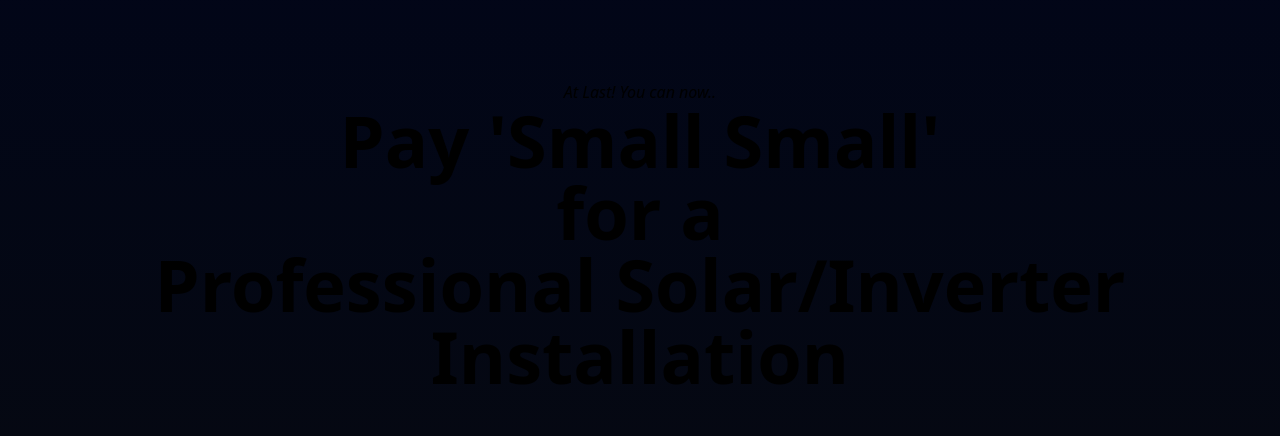
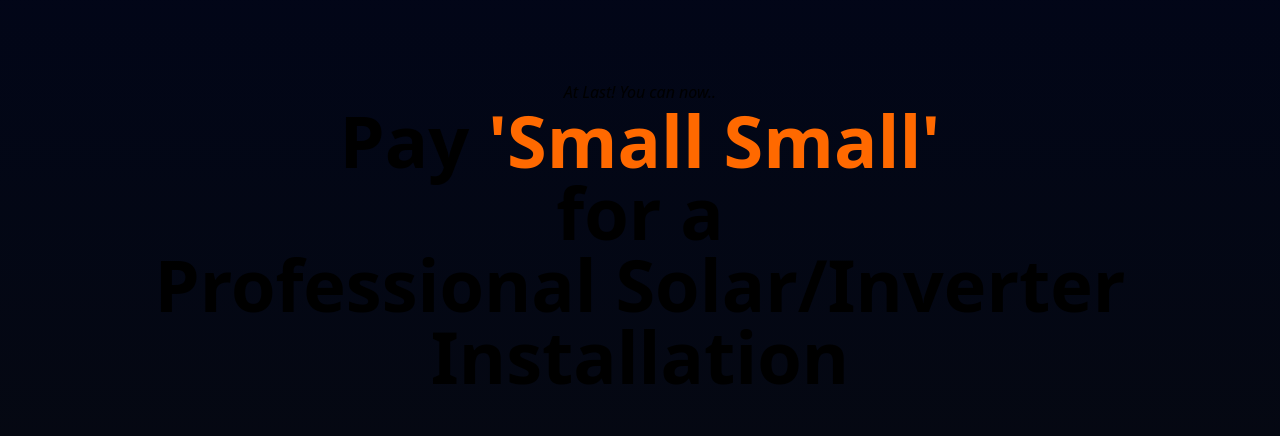
Before and after one commit to Dessimal/next-valuemine-ad, a Next.js app: page / in a window 1280 px wide. Shown: the top 436 px of the page. Built offline with nearby package versions, Linux system fonts and the light colour scheme.

Commit message:
added more style

```diff
--- a/app/page.tsx
+++ b/app/page.tsx
@@ -105,7 +105,8 @@ const Home = () => {
           <div className="w-full pb-10">
             <p className=" text-center italic">At Last! You can now..</p>
             <h1 className="font-extrabold sm:text-6xl lg:text-7xl text-2xl text-center">
-              Pay &apos;Small Small&apos;{" "}
+              Pay{" "}
+              <span className="text-orange-500">&apos;Small Small&apos; </span>
               <br className="hidden md:inline-block" /> for a{" "}
               <br className="hidden md:inline-block" />
               Professional Solar/Inverter Installation
--- a/components/Footer.tsx
+++ b/components/Footer.tsx
@@ -6,7 +6,7 @@ type FooterProps = {
 
 const Footer = ({ children }: FooterProps) => {
   return (
-    <footer className="w-full py-20 px-10 flex flex-row items-center justify-center">
+    <footer className="bg-linear-to-bl from-gray-950 to-stone-950 w-full py-20 px-10 flex flex-row items-center justify-center text-white">
       {children}
     </footer>
   );
```
